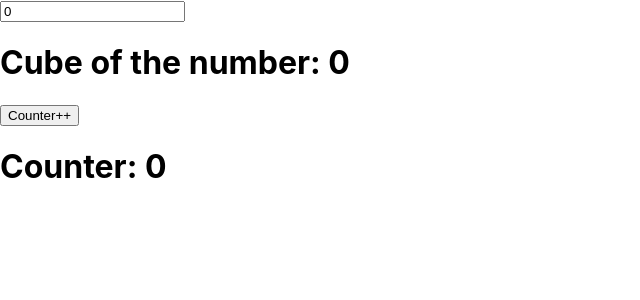
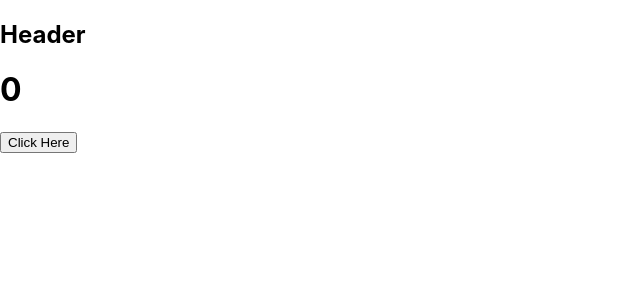
Before and after one commit to AHA193/test, a React (Create React App) app: page / in a window 1280 px wide. Shown: the top 300 px of the page, without its empty margins (0-640 px from the left). Built offline with nearby package versions, Linux system fonts and the light colour scheme.

Commit message:
useCallback Hook 5 compteur avec bouton et affichage console numéros des clics

```diff
--- a/src/App.jsx
+++ b/src/App.jsx
@@ -1,34 +1,25 @@
-import React, { useState, useMemo } from 'react'
+import React, { useCallback, useState } from 'react'
 import './App.css'
-
-
-// 4  UseMemo hook
-// why we need use memo ?
-
-function App() {
-  const [number, setNumber] = useState(0)
-  const [counter, setCounter] = useState(0)
-
-
-function cubeNum(num){
-  console.log('Calculation done!');
-  return Math.pow(num, 3)
-}
-
-const result = useMemo(()=>cubeNum(number), [number]); // here we are simply calling this Cube number function so let
-// me remove it (cubeNum(number)) and here we will add useMemo
-//CI DESSUS OU depuis: const result = useMemo(()=>{return cubeNum(number)}, [number]);
+import Header from './components/header';
 
 
 
+// first we will create one counter
+// and after that we'll add a button that will in increase the counter value
+// Avec affichage dans la console d'un message numéroté de chaque clic
+// supplementaire sur le bouton d'incrément du compteur
 
+function App() {
+
+  const [count, setCount] = useState(0);
+
+  const newFn = useCallback((count)=>{},[count])
 
   return (
 <>
-<input type="number" value={number} onChange={(e)=>{setNumber(e.target.value)}}/>
-<h1>Cube of the number: {result}</h1>
-<button onClick={()=>{setCounter(counter+1)}}>Counter++</button>
-<h1>Counter: {counter}</h1>
+    <Header newFn={newFn}/>
+    <h1>{count}</h1>
+    <button onClick={()=>setCount(prev=>prev+1)}>Click Here</button>
 </>
   )
 }
--- /dev/null
+++ b/src/components/header.jsx
@@ -0,0 +1,13 @@
+import React from 'react'
+
+const Header = () => {
+    console.log("Header Rendered");
+
+    return (
+        <div>
+            <h2>Header</h2>
+        </div>
+    )
+}
+
+export default React.memo(Header)
```
